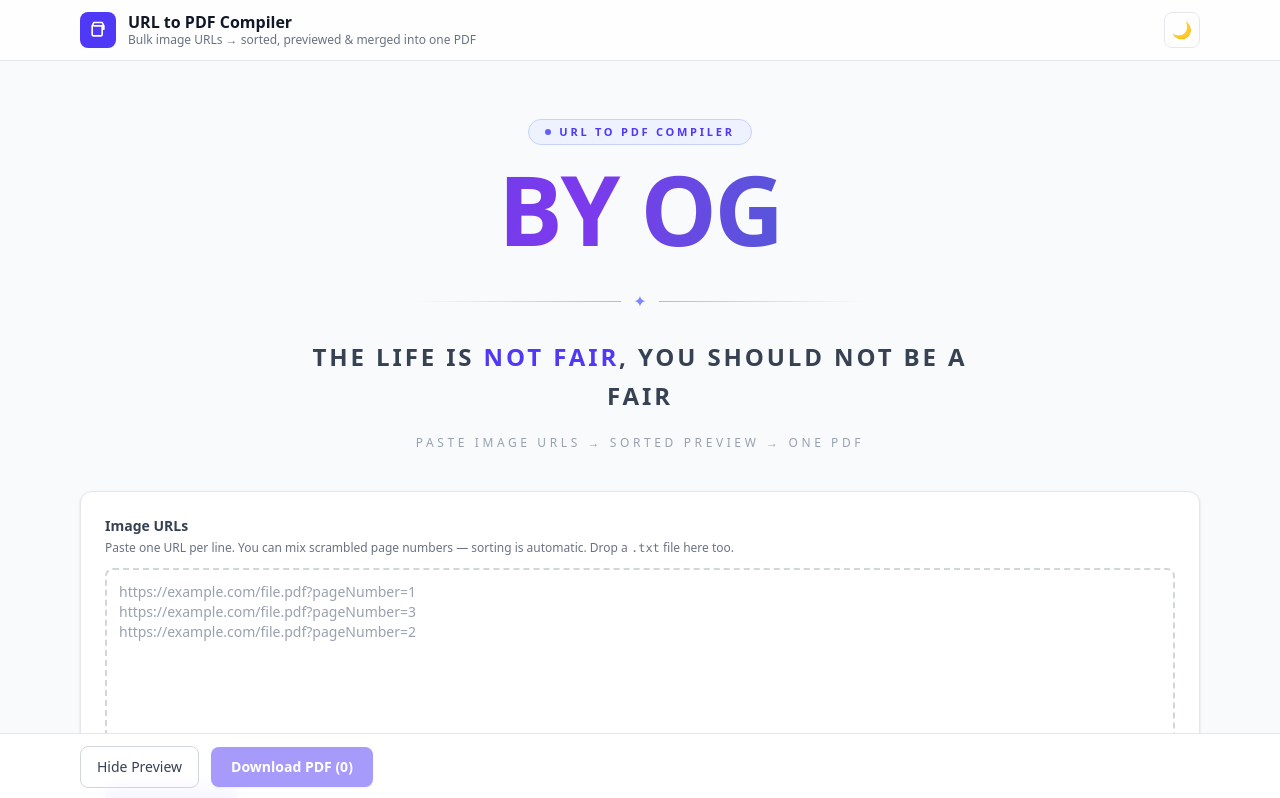
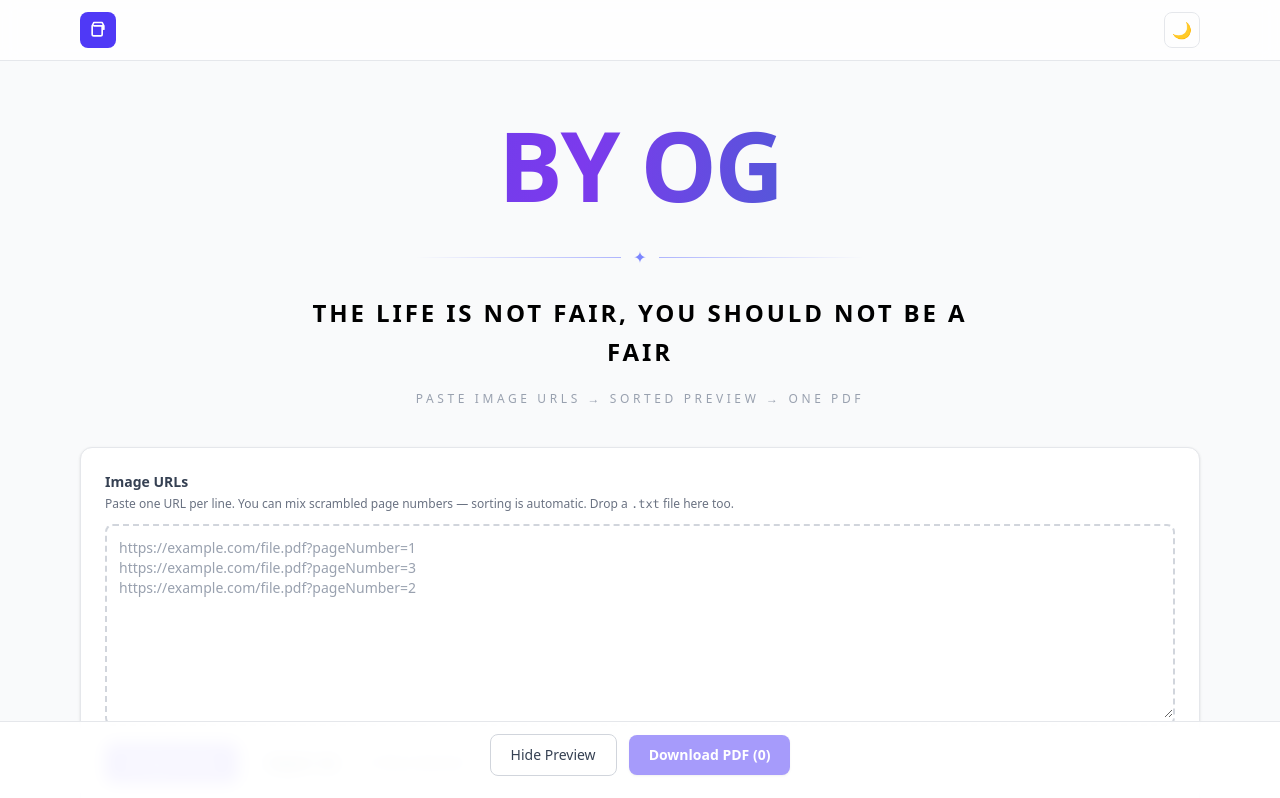
Before and after one commit to gashamorujov/url-to-pdf-compiler, a React (Vite) app: page / in a window 1280 px wide. Shown: the top 798 px of the page. Built offline with nearby package versions, Linux system fonts and the light colour scheme.

Commit message:
Center preview/download buttons, black glitch tagline, remove top title

```diff
--- a/src/components/ActionBar.tsx
+++ b/src/components/ActionBar.tsx
@@ -45,10 +45,10 @@ export function ActionBar({
         </div>
       )}
 
-      <div className="mx-auto flex max-w-6xl flex-wrap items-center gap-3 px-4 py-3">
+      <div className="mx-auto flex max-w-6xl flex-wrap items-center justify-center gap-3 px-4 py-3">
         <button
           onClick={onTogglePreview}
-          className="rounded-lg border border-gray-300 px-4 py-2.5 text-sm font-medium text-gray-700 transition hover:bg-gray-100 dark:border-gray-600 dark:text-gray-300 dark:hover:bg-gray-800"
+          className="rounded-lg border border-gray-300 px-5 py-2.5 text-sm font-medium text-gray-700 transition hover:bg-gray-100 dark:border-gray-600 dark:text-gray-300 dark:hover:bg-gray-800"
         >
           {previewOpen ? 'Hide Preview' : 'Show Preview'}
         </button>
@@ -69,11 +69,11 @@ export function ActionBar({
             Download Again
           </button>
         )}
+      </div>
 
-        <span className="ml-auto text-xs text-gray-400 dark:text-gray-500">
-          {entriesCount > 0 ? `${entriesCount} URL(s) loaded` : ''}
-        </span>
-      </div>
+      <p className="pb-3 text-center text-xs text-gray-400 dark:text-gray-500">
+        {entriesCount > 0 ? `${entriesCount} URL(s) loaded` : ''}
+      </p>
     </div>
   );
 }
--- a/src/components/Header.tsx
+++ b/src/components/Header.tsx
@@ -7,19 +7,11 @@ export function Header({ theme, onToggleTheme }: HeaderProps) {
   return (
     <header className="sticky top-0 z-40 border-b border-gray-200 bg-white/80 backdrop-blur dark:border-gray-800 dark:bg-gray-950/80">
       <div className="mx-auto flex max-w-6xl items-center justify-between gap-3 px-4 py-3">
-        <div className="flex items-center gap-3">
-          <span className="flex h-9 w-9 items-center justify-center rounded-lg bg-indigo-600 text-white">
-            <svg viewBox="0 0 24 24" className="h-5 w-5" fill="none" stroke="currentColor" strokeWidth="2">
-              <path d="M7 3h10l2 4v4M7 3l-2 4v4m2-4h10m0 0v10a2 2 0 0 1-2 2H7a2 2 0 0 1-2-2V7" strokeLinecap="round" strokeLinejoin="round" />
-            </svg>
-          </span>
-          <div>
-            <h1 className="text-base font-bold leading-tight">URL to PDF Compiler</h1>
-            <p className="hidden text-xs text-gray-500 dark:text-gray-400 sm:block">
-              Bulk image URLs → sorted, previewed &amp; merged into one PDF
-            </p>
-          </div>
-        </div>
+        <span className="flex h-9 w-9 items-center justify-center rounded-lg bg-indigo-600 text-white">
+          <svg viewBox="0 0 24 24" className="h-5 w-5" fill="none" stroke="currentColor" strokeWidth="2">
+            <path d="M7 3h10l2 4v4M7 3l-2 4v4m2-4h10m0 0v10a2 2 0 0 1-2 2H7a2 2 0 0 1-2-2V7" strokeLinecap="round" strokeLinejoin="round" />
+          </svg>
+        </span>
 
         <button
           onClick={onToggleTheme}
--- a/src/components/Hero.tsx
+++ b/src/components/Hero.tsx
@@ -1,11 +1,6 @@
 export function Hero() {
   return (
     <section className="relative mx-auto w-full max-w-6xl px-4 pt-10 pb-2 text-center sm:pt-14 sm:pb-4">
-      <div className="mb-4 inline-flex items-center gap-2 rounded-full border border-indigo-200 bg-indigo-50 px-4 py-1 text-[11px] font-semibold uppercase tracking-[0.25em] text-indigo-600 dark:border-indigo-800 dark:bg-indigo-950/40 dark:text-indigo-300">
-        <span className="inline-block h-1.5 w-1.5 rounded-full bg-indigo-500 dark:bg-indigo-400" />
-        URL to PDF Compiler
-      </div>
-
       <h2
         className="text-5xl font-black uppercase leading-none tracking-tight text-transparent sm:text-7xl md:text-8xl"
         style={{
@@ -23,8 +18,11 @@ export function Hero() {
         <span className="h-px flex-1 bg-gradient-to-l from-transparent to-indigo-400/60 dark:to-indigo-500/60" />
       </div>
 
-      <p className="mx-auto mt-6 max-w-2xl text-base font-bold uppercase leading-relaxed tracking-[0.12em] text-gray-700 sm:text-xl md:text-2xl dark:text-gray-200">
-        The life is <span className="text-indigo-600 dark:text-indigo-400">not fair</span>, you should not be a fair
+      <p
+        className="glitch-rare mx-auto mt-6 max-w-2xl text-base font-bold uppercase leading-relaxed tracking-[0.12em] text-black sm:text-xl md:text-2xl dark:text-gray-100"
+        data-text="The life is not fair, you should not be a fair"
+      >
+        The life is not fair, you should not be a fair
       </p>
 
       <p className="mt-5 text-[11px] uppercase tracking-[0.3em] text-gray-400 sm:text-xs dark:text-gray-500">
--- a/src/index.css
+++ b/src/index.css
@@ -32,3 +32,42 @@ body {
 .dark ::-webkit-scrollbar-thumb {
   @apply bg-gray-700;
 }
+
+/* Rare, slow glitch effect for the hero tagline */
+.glitch-rare {
+  position: relative;
+  display: inline-block;
+}
+.glitch-rare::before,
+.glitch-rare::after {
+  content: attr(data-text);
+  position: absolute;
+  inset: 0;
+  overflow: hidden;
+  clip-path: inset(0 0 100% 0);
+  opacity: 0;
+  pointer-events: none;
+}
+.glitch-rare::before {
+  color: #e11d48;
+}
+.glitch-rare::after {
+  color: #0891b2;
+}
+@keyframes glitchRare {
+  0%, 86% { clip-path: inset(0 0 100% 0); opacity: 0; }
+  86.2%  { clip-path: inset(20% 0 68% 0); opacity: 1; transform: translate(-2px, 1px); }
+  86.4%  { clip-path: inset(62% 0 28% 0); opacity: 1; transform: translate(2px, -1px); }
+  86.6%  { clip-path: inset(40% 0 50% 0); opacity: 1; transform: translate(-1px, 2px); }
+  86.8%  { clip-path: inset(75% 0 15% 0); opacity: 1; transform: translate(1px, -2px); }
+  87%    { clip-path: inset(10% 0 82% 0); opacity: 1; transform: translate(-2px, 0); }
+  87.2%  { clip-path: inset(0 0 100% 0); opacity: 0; }
+  100%   { clip-path: inset(0 0 100% 0); opacity: 0; }
+}
+.glitch-rare::before {
+  animation: glitchRare 9s linear infinite;
+}
+.glitch-rare::after {
+  animation: glitchRare 9s linear infinite reverse;
+  animation-delay: 0.4s;
+}
```
